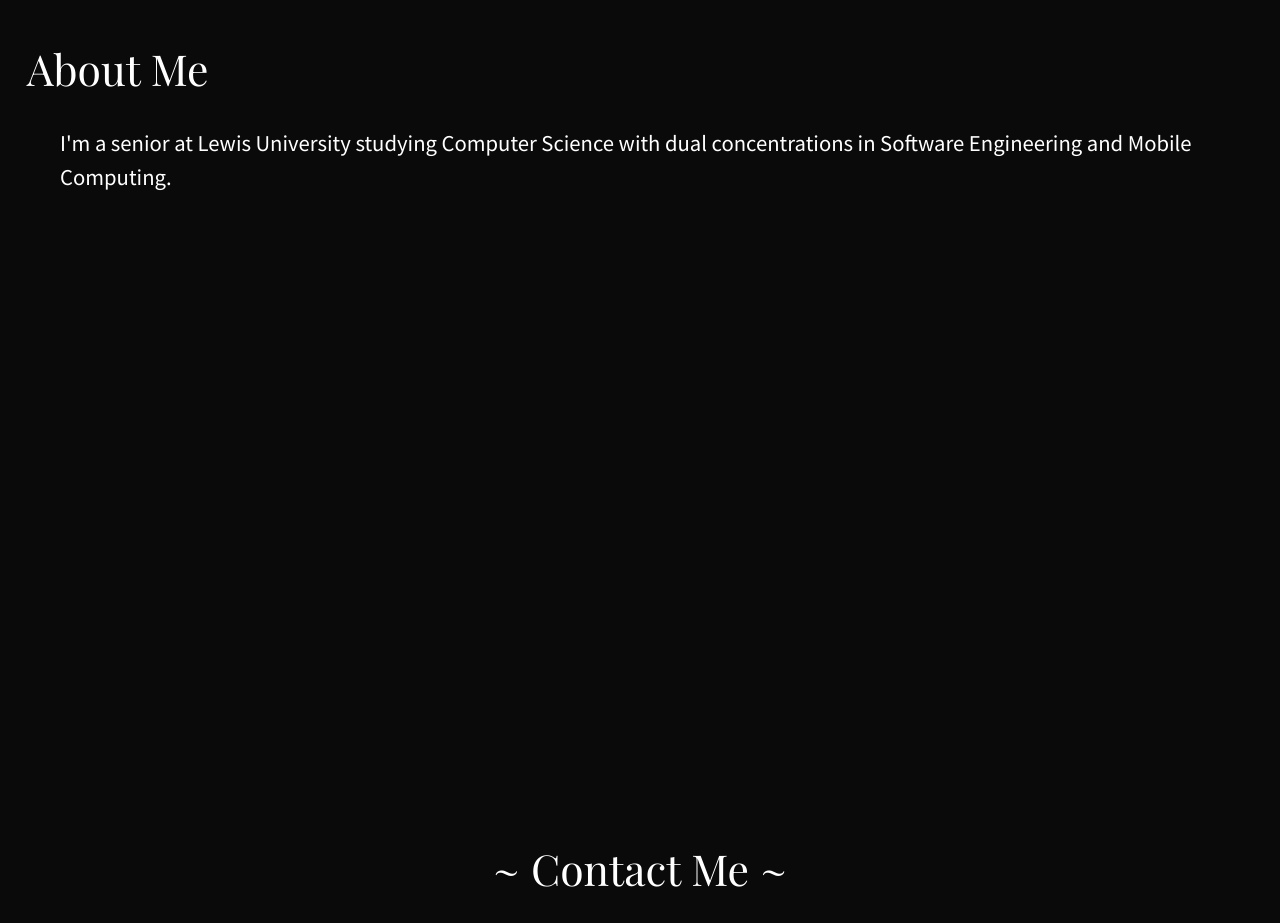
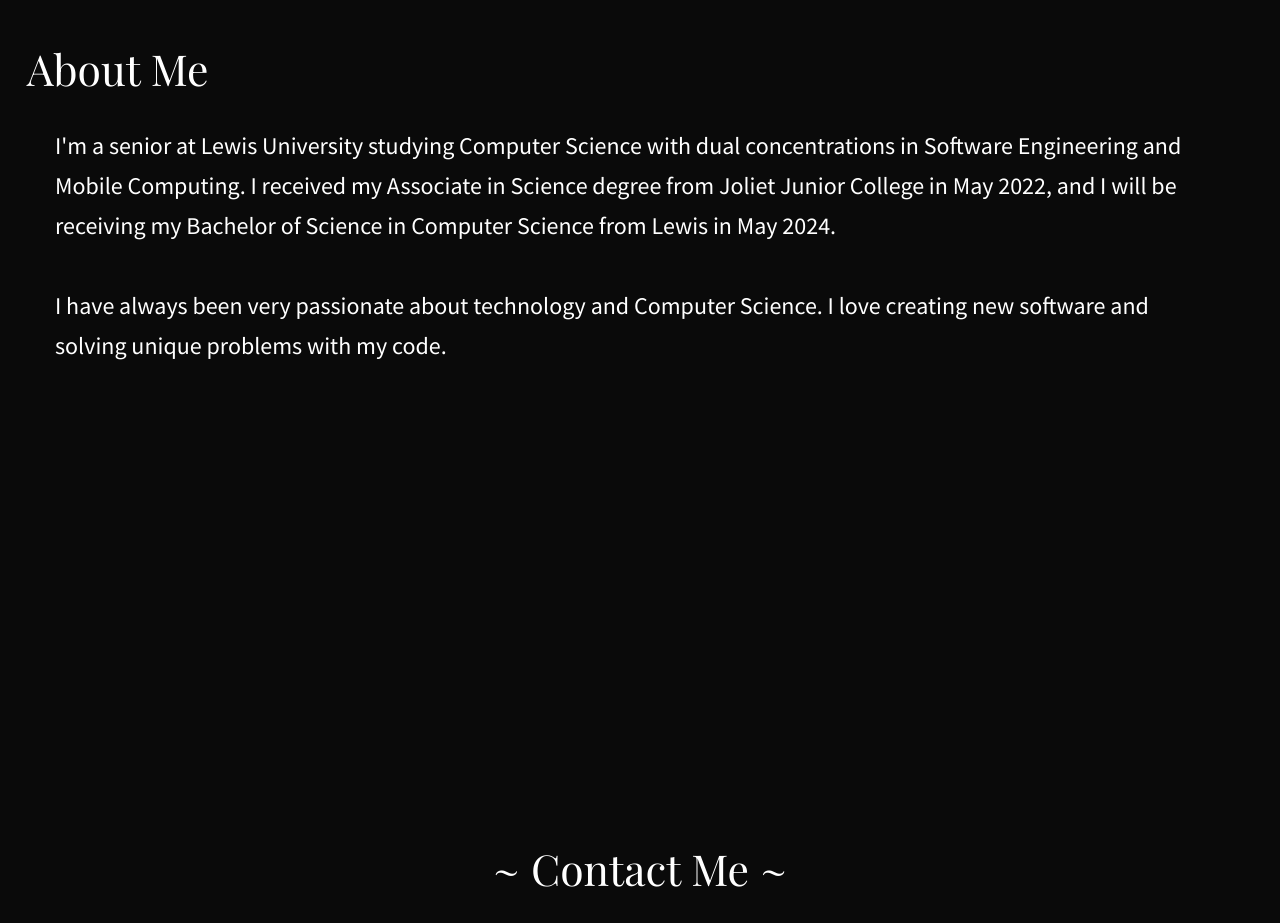
Before and after one commit to juliedosher/Portfolio, a website: page static/index.html in a window 1280 px wide. Shown: the part 2440-3363 px from the top of the page. Drawn offline with nearby package versions, Linux system fonts and the light colour scheme; a web font is replaced by a local one.

Commit message:
added to About Me section

```diff
--- a/static/index.html
+++ b/static/index.html
@@ -25,7 +25,9 @@
         <div id="navbar">
           <nav class="navbar navbar-expand-sm bg-dark navbar-dark fixed-top" id="nav">
             <div class="navbar-nav">
-              <button type="button" onclick="toggleLightMode()" title="Toggle Light Mode"><img id="modeImage" src="./images/icons/sun.png"></button>
+              <button type="button" onclick="toggleLightMode()" title="Toggle Light Mode">
+                <img id="modeImage" src="./images/icons/sun.png" alt="mode">
+              </button>
               <a>|</a>
               <a href="#home">Home</a>
               <a>|</a>
@@ -143,13 +145,10 @@
                   <h4 class="card-title">Mongoose</h4>
                 </div>
               </div>
-
             </div>
-
             <!-- End Frameworks -->
 
             <!-- Databases -->
-
             <div class="float-right">
               <h3>Databases</h3>
               <!-- MongoDB -->
@@ -170,8 +169,15 @@
           <h1>About Me</h1>
           <br>
           <p>
-            I'm a senior at Lewis University studying Computer Science with dual concentrations in Software
-            Engineering and Mobile Computing.
+            I'm a senior at Lewis University studying Computer Science with dual concentrations
+            in Software Engineering and Mobile Computing. I received my Associate in Science degree
+             from Joliet Junior College in May 2022, and I will be receiving my Bachelor of Science
+             in Computer Science from Lewis in May 2024.
+          </p>
+          <br>
+          <p>
+            I have always been very passionate about technology and Computer Science. I love
+            creating new software and solving unique problems with my code.
           </p>
           <!-- TODO: continue -->
         </div>
@@ -191,21 +197,29 @@
           <br><br>
           <div class="card-deck">
             <div class="card">
-              <a href="https://github.com/juliedosher" target="_blank"><img class="card-img-top" src="./images/icons/github-darkMode.png" id="githubImage" alt="Github"></a>
+              <a href="https://github.com/juliedosher" target="_blank">
+                <img class="card-img-top" src="./images/icons/github-darkMode.png"
+                id="githubImage" alt="Github">
+              </a>
             </div>
 
             <div class="card">
-              <a href="https://www.linkedin.com/in/julie-dosher/" target="_blank"><img class="card-img-top" src="./images/icons/linkedin.png" alt="LinkedIn"></a>
+              <a href="https://www.linkedin.com/in/julie-dosher/" target="_blank">
+                <img class="card-img-top" src="./images/icons/linkedin.png" alt="LinkedIn">
+              </a>
             </div>
 
             <div class="card">
-              <a href="https://app.joinhandshake.com/stu/users/43255566" target="_blank"><img class="card-img-top" src="./images/icons/handshake.png" alt="Handshake"></a>
+              <a href="https://app.joinhandshake.com/stu/users/43255566" target="_blank">
+                <img class="card-img-top" src="./images/icons/handshake.png" alt="Handshake">
+              </a>
             </div>
 
             <div class="card">
-              <a href="https://www.facebook.com/julie.dosher.90/" target="_blank"><img class="card-img-top" src="./images/icons/facebook.png" alt="Facebook"></a>
+              <a href="https://www.facebook.com/julie.dosher.90/" target="_blank">
+                <img class="card-img-top" src="./images/icons/facebook.png" alt="Facebook">
+              </a>
             </div>
-
           </div>
 
         </div>
--- a/static/style/main.css
+++ b/static/style/main.css
@@ -148,9 +148,10 @@
 
   #about p {
     font-family: 'Source Sans Pro', sans-serif;
-    font-size: 17pt;
-    margin-left: 60px;
-    margin-right: 60px;
+    font-size: 18pt;
+    line-height: 30pt;
+    margin-left: 55px;
+    margin-right: 55px;
   }
 
 
```
Also changed, not shown: README.md.
